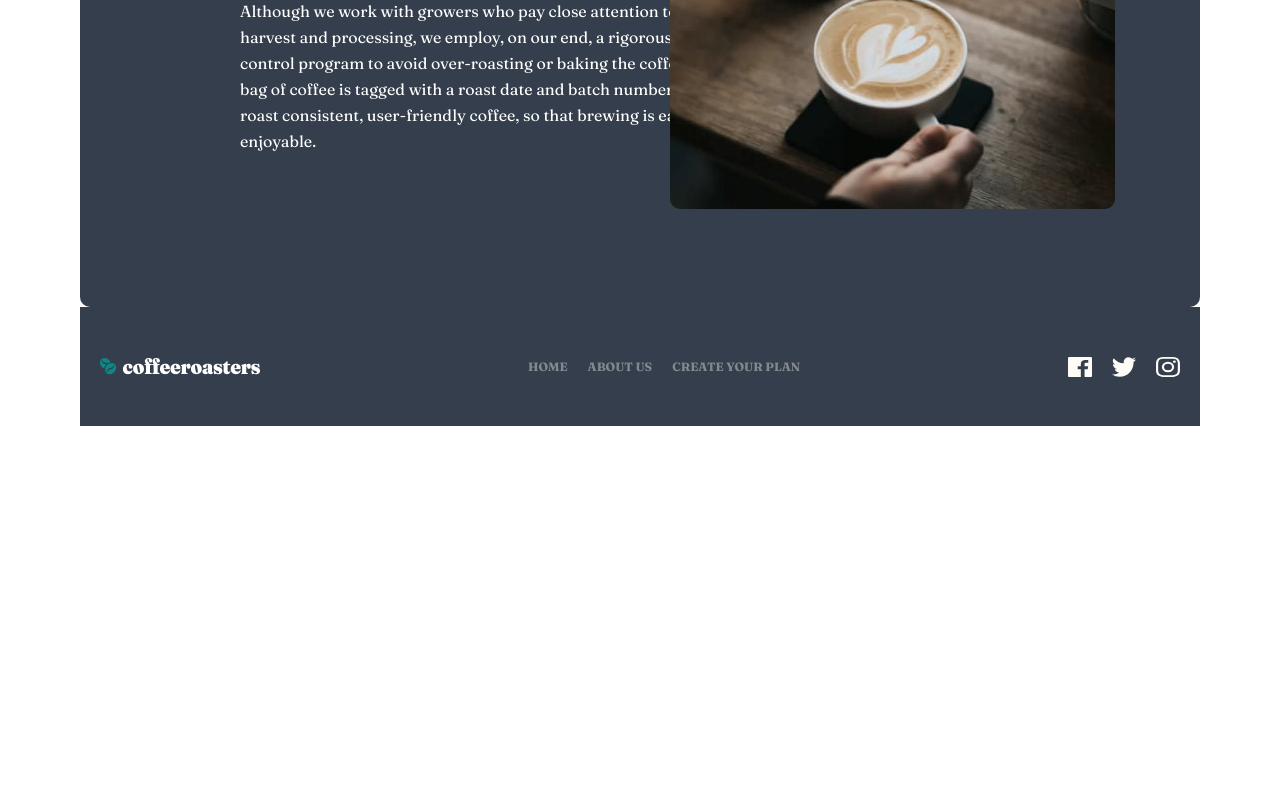
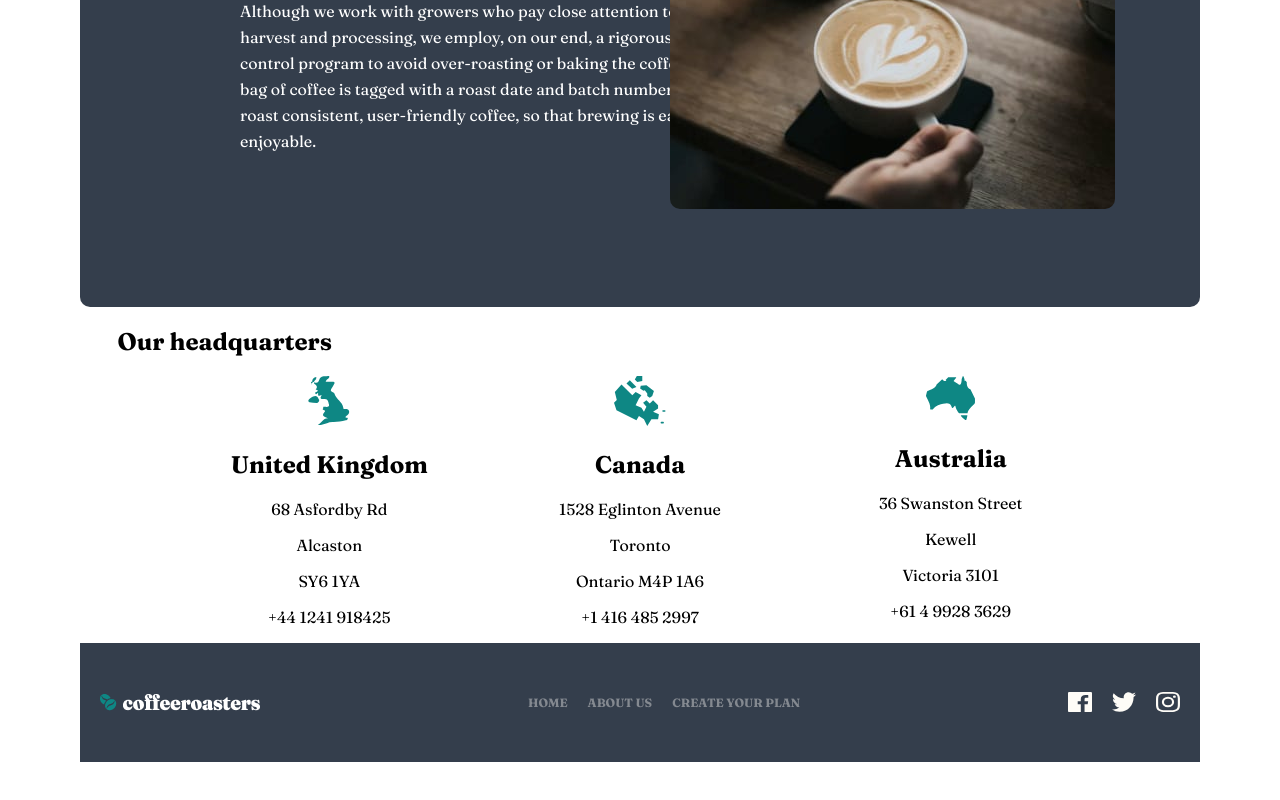
Before and after one commit to maha404/coffeeroasters-subscription-site, a React (Vite) app in the folder coffee-subscription-site/: page /about in a window 1280 px wide. Shown: the part 1468-2268 px from the top of the page. Before the commit the page ends 1934 px from the top, so only its background shows below. Built offline with nearby package versions, Linux system fonts and the light colour scheme.

Commit message:
Add HeadquartersSection and HeadquartersSectionCard components to AboutPage

```diff
--- a/coffee-subscription-site/src/App.css
+++ b/coffee-subscription-site/src/App.css
@@ -733,3 +733,36 @@ header {
     }
 
 }
+
+
+/* Headquarters section */
+
+.headquarters-section {
+
+    @media screen and (min-width: 1024px) {
+        width: 1045px;
+        margin: 0 auto;
+    }
+}
+
+.headquarters-cards {
+    display: flex;
+    flex-direction: column;
+    gap: 24px;
+    text-align: center;
+
+    @media screen and (min-width: 768px) {
+        flex-direction: row;
+        justify-content: space-between;
+        width: 100%;
+
+    }
+
+    @media screen and (min-width: 1024px) {
+        gap: 96px;
+        width: 80%;
+        margin: 0 auto;
+    }
+
+
+}
--- /dev/null
+++ b/coffee-subscription-site/src/Components/HeadquartersSection.tsx
@@ -0,0 +1,43 @@
+import UkIcon from '../assets/about/desktop/illustration-uk.svg'
+import CanadaIcon from '../assets/about/desktop/illustration-canada.svg'
+import AustraliaIcon from '../assets/about/desktop/illustration-australia.svg'
+import HeadquartersSectionCard from './HeadquaterSectionCard';
+
+export default function HeadquartersSection() {
+    return (
+        <section className="headquarters-section">
+            <div className='headquarters-text'>
+                <h2>Our headquarters</h2>
+                <div className='headquarters-cards'>
+                    <HeadquartersSectionCard
+                    imageSrc={UkIcon}
+                    altText="United Kingdom"
+                    country="United Kingdom"
+                    street="68 Asfordby Rd"
+                    city="Alcaston"
+                    state="SY6 1YA"
+                    phone="+44 1241 918425"
+                    />
+                    <HeadquartersSectionCard
+                    imageSrc={CanadaIcon}
+                    altText="Canada"
+                    country="Canada"
+                    street="1528 Eglinton Avenue"
+                    city="Toronto"
+                    state="Ontario M4P 1A6"
+                    phone="+1 416 485 2997"
+                    />
+                    <HeadquartersSectionCard
+                    imageSrc={AustraliaIcon}
+                    altText="Australia"
+                    country="Australia"
+                    street="36 Swanston Street"
+                    city="Kewell"
+                    state="Victoria 3101"
+                    phone="+61 4 9928 3629"
+                    />
+                </div>
+            </div>
+        </section>
+    )
+}
--- /dev/null
+++ b/coffee-subscription-site/src/Components/HeadquaterSectionCard.tsx
@@ -0,0 +1,25 @@
+
+interface props {
+    imageSrc: string;
+    altText: string;
+    country: string;
+    street: string;
+    city: string;
+    state: string;
+    phone: string;
+}
+
+export default function HeadquartersSection(props: props) {
+    return (
+        <section className="headquarters-section">
+            <img src={props.imageSrc} alt="" />
+            <div className='headquarters-text'>
+                <h2>{props.country}</h2>
+                <p>{props.street}</p>
+                <p>{props.city}</p>
+                <p>{props.state}</p>
+                <p>{props.phone}</p>
+            </div>
+        </section>
+    )
+}
--- a/coffee-subscription-site/src/Pages/AboutPage.tsx
+++ b/coffee-subscription-site/src/Pages/AboutPage.tsx
@@ -4,6 +4,7 @@ import tabletHero from '../assets/about/tablet/image-hero-whitecup.jpg'
 import mobileHero from '../assets/about/mobile/image-hero-whitecup.jpg'
 import OurCommitment from '../Components/OurCommitmentSection/OurCommitment';
 import QualityCard from '../Components/QualityCard';
+import HeadquartersSection from '../Components/HeadquartersSection';
 
 export default function AboutPage() {
     return (
@@ -18,6 +19,7 @@ export default function AboutPage() {
             />
             <OurCommitment />
             <QualityCard />
+            <HeadquartersSection />
         </>
     )
 }
```
